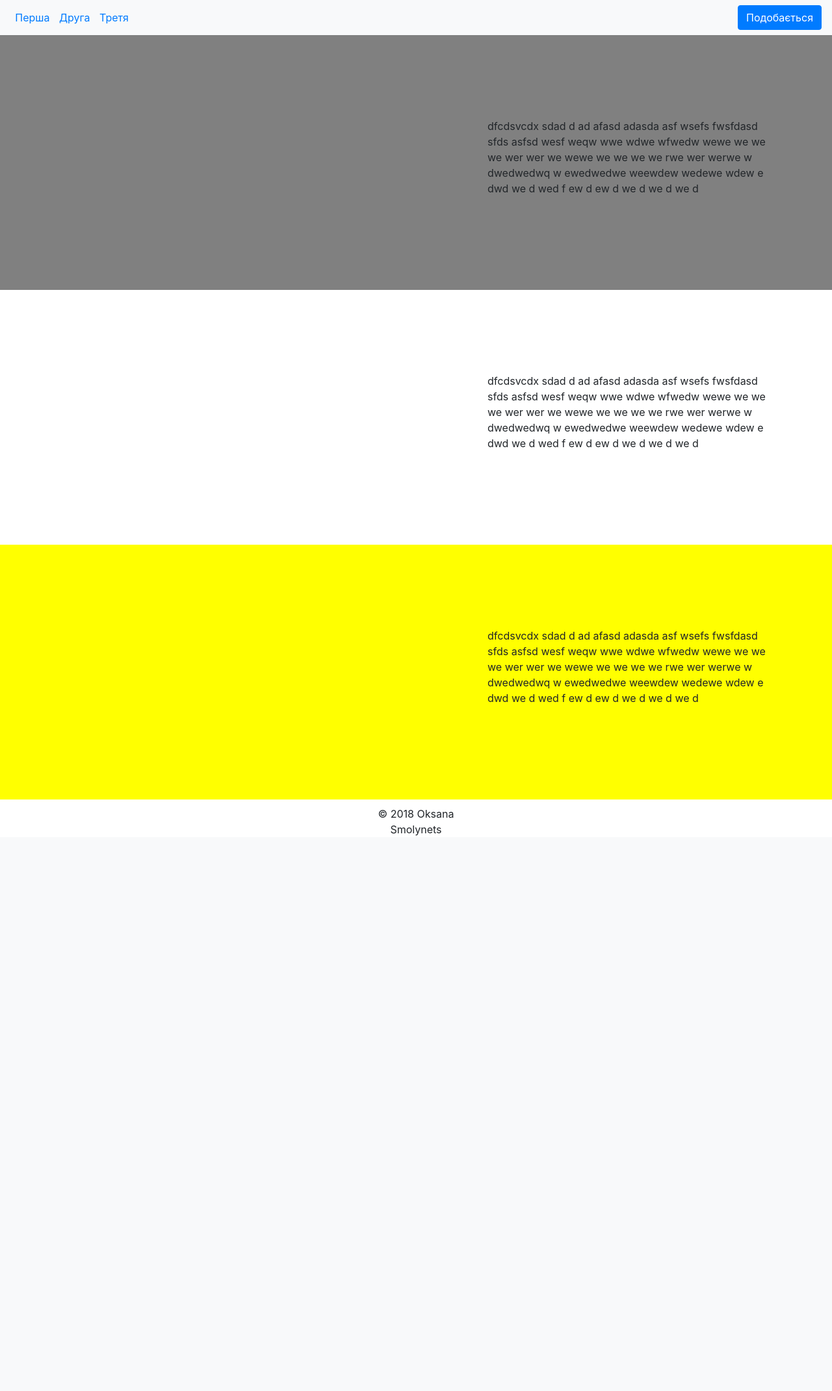
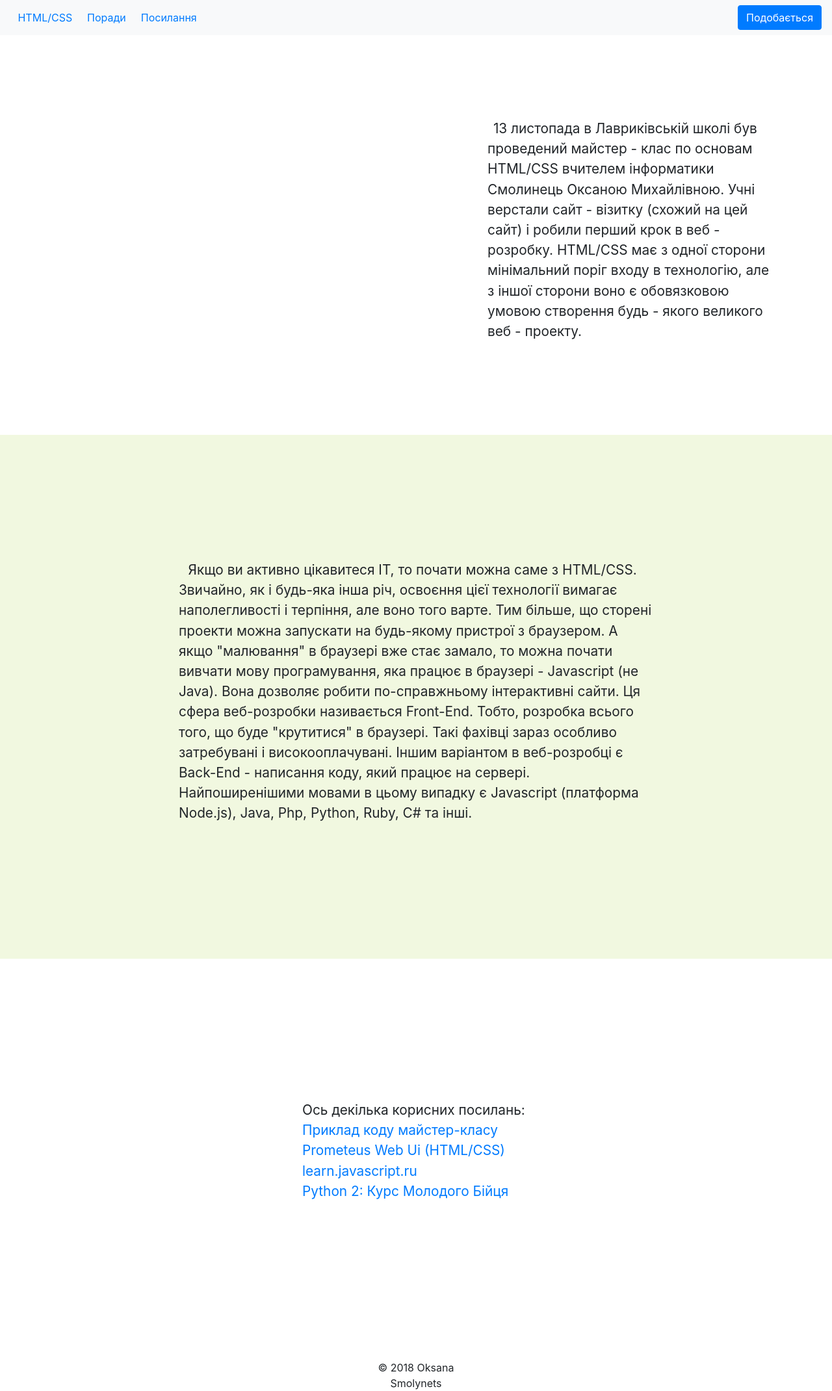
Before and after one commit to smolynets/photozvit, a Django app: page / in a window 1280 px wide. Shown: the whole page at 65% size. Before the commit the page ends 1286 px from the top, so only its background shows below. Run offline with Django 3.2, Linux system fonts and the light colour scheme; data that the repository does not hold is empty; some libraries are stand-ins or nearby versions.

Commit message:
fix index and hyperlinks

```diff
--- a/slider/templates/index.html
+++ b/slider/templates/index.html
@@ -19,15 +19,15 @@
         <nav class="navbar navbar-expand-lg navbar-light bg-light">
 
             <div class="collapse navbar-collapse" id="navbarSupportedContent">
-                <ul class="navbar-nav mr-auto">
+                <ul class="navbar-nav mr-auto menu">
                     <li class="nav-item">
-                        <a href="#id_one" class="font-Open_Sans font-size_16px subheadergrey line-height30">Перша</a>
+                        <a href="#id_one" class="font-Open_Sans font-size_16px subheadergrey line-height30">HTML/CSS</a>
                     </li>
                     <li class="nav-item">
-                        <a href="#id_two" class="font-Open_Sans font-size_16px subheadergrey line-height30">Друга</a>
+                        <a href="#id_two" class="font-Open_Sans font-size_16px subheadergrey line-height30">Поради</a>
                     </li>
                     <li class="nav-item">
-                        <a href="#id_three" class="font-Open_Sans font-size_16px subheadergrey line-height30">Третя</a>
+                        <a href="#id_three" class="font-Open_Sans font-size_16px subheadergrey line-height30">Посилання</a>
                     </li>
                 </ul>
             </div>
@@ -54,8 +54,8 @@
                     </div>
                 </div>
                 <div class="col-xs-10 col-sm-8 col-md-5 offset-xs-1 offset-sm-1 offset-md-1">
-                    <p>
-                        dfcdsvcdx sdad d ad afasd adasda asf wsefs fwsfdasd sfds asfsd wesf weqw wwe wdwe wfwedw  wewe we we we wer wer we wewe we we we we rwe wer werwe w dwedwedwq w ewedwedwe weewdew wedewe wdew e dwd we d wed f ew d ew d we d we d we d
+                    <p class="text1">
+                        13 листопада в Лавриківській школі був проведений майстер - клас по основам HTML/CSS вчителем інформатики Смолинець Оксаною Михайлівною. Учні верстали сайт - візитку (схожий на цей сайт) і робили перший крок в веб - розробку. HTML/CSS має з одної сторони мінімальний поріг входу в технологію, але з іншої сторони воно є обовязковою умовою створення будь - якого великого веб - проекту.
                     </p>
                 </div>
             </div>
@@ -64,18 +64,10 @@
     <div class="container-two" id='id_two'>
         <div class="container">
             <div class="row">
-                <div class="col-xs-10 col-sm-8 col-md-5 offset-xs-1 offset-sm-1 offset-md-1">
-                    <div class="slider">
-                        {% for img in photo %}
-                            <div>
-                                <img src="{{ img.image.url }}" />
-                            </div>
-                        {% endfor %}
-                    </div>
-                </div>
-                <div class="col-xs-10 col-sm-8 col-md-5 offset-xs-1 offset-sm-1 offset-md-1">
-                    <p>
-                        dfcdsvcdx sdad d ad afasd adasda asf wsefs fwsfdasd sfds asfsd wesf weqw wwe wdwe wfwedw  wewe we we we wer wer we wewe we we we we rwe wer werwe w dwedwedwq w ewedwedwe weewdew wedewe wdew e dwd we d wed f ew d ew d we d we d we d
+                <div class="col-xs-10 col-sm-10 col-md-8 offset-xs-1 offset-sm-1 offset-md-2">
+                    <p class="text2">
+                        Якщо ви активно цікавитеся IT, то почати можна саме з HTML/CSS. Звичайно, як і будь-яка інша річ, освоєння цієї технології вимагає наполегливості і терпіння, але воно того варте. Тим більше, що сторені проекти можна запускати на будь-якому пристрої з браузером. А якщо "малювання" в браузері вже стає замало, то можна почати вивчати мову програмування, яка працює в браузері - Javascript (не Java). Вона дозволяє робити по-справжньому інтерактивні сайти. Ця сфера веб-розробки називається Front-End. Тобто, розробка всього того, що буде "крутитися" в браузері. Такі фахівці зараз особливо затребувані і високооплачувані. Іншим варіантом в веб-розробці є Back-End - написання коду, який працює на сервері.
+                        Найпоширенішими мовами в цьому випадку є Javascript (платформа Node.js), Java, Php, Python, Ruby, C# та інші.
                     </p>
                 </div>
             </div>
@@ -84,18 +76,13 @@
     <div class="container-three" id='id_three'>
         <div class="container">
             <div class="row">
-                <div class="col-xs-10 col-sm-8 col-md-5 offset-xs-1 offset-sm-1 offset-md-1">
-                    <div class="slider">
-                        {% for img in photo %}
-                            <div>
-                                <img src="{{ img.image.url }}" />
-                            </div>
-                        {% endfor %}
-                    </div>
-                </div>
-                <div class="col-xs-10 col-sm-8 col-md-5 offset-xs-1 offset-sm-1 offset-md-1">
-                    <p>
-                        dfcdsvcdx sdad d ad afasd adasda asf wsefs fwsfdasd sfds asfsd wesf weqw wwe wdwe wfwedw  wewe we we we wer wer we wewe we we we we rwe wer werwe w dwedwedwq w ewedwedwe weewdew wedewe wdew e dwd we d wed f ew d ew d we d we d we d
+                <div class="col-xs-10 col-sm-10 col-md-4 offset-xs-1 offset-sm-1 offset-md-4">
+                    <p class="text3">
+                        Ось декілька корисних посилань:<br>
+                        <a href="https://github.com/OksanaMavdryk/master-class">Приклад коду майстер-класу</a><br>
+                        <a href="https://courses.prometheus.org.ua/courses/course-v1:LITS+114+2017_T4/about">Prometeus Web Ui (HTML/CSS)</a><br>
+                        <a href="https://learn.javascript.ru/">learn.javascript.ru</a><br>
+                        <a href="http://www.vitaliypodoba.com/tutorials/python2-beginners-course/">Python 2: Курс Молодого Бійця</a><br>
                     </p>
                 </div>
             </div>
--- a/static/css/main.css
+++ b/static/css/main.css
@@ -2,6 +2,10 @@
     position: sticky;
     top: 0;
     z-index: 1030;
+}
+
+.menu {
+    max-height: 50px;
 }
 
 .nav-item {
@@ -10,7 +14,6 @@
 }
 
 .container-one {
-    background-color: grey;
     width: 100%;
     height: 100%;
     padding-top: 10%;
@@ -18,18 +21,31 @@
 }
 
 .container-two {
-    width: 100%;
+    background-color: #F1F8E0;
     height: 100%;
-    padding-top: 10%;
-    padding-bottom: 10%;
+    padding-top: 15%;
+    padding-bottom: 15%;
 }
 
 .container-three {
-    background-color: yellow;
     width: 100%;
     height: 100%;
-    padding-top: 10%;
-    padding-bottom: 10%;
+    padding-top: 17%;
+    padding-bottom: 17%;
+}
+
+.text1 {
+    font-size: 130%;
+    text-indent: 2%;
+}
+
+.text2 {
+    font-size: 130%;
+    text-indent: 2%;
+}
+
+.text3 {
+    font-size: 130%;
 }
 
 #footer {
```
